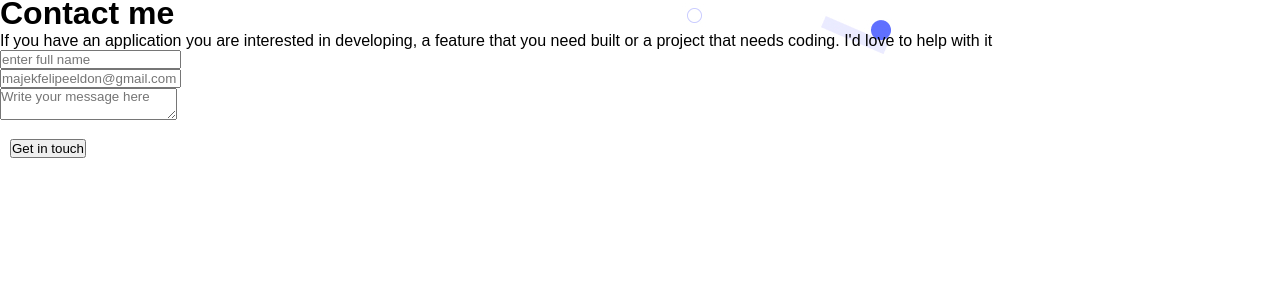
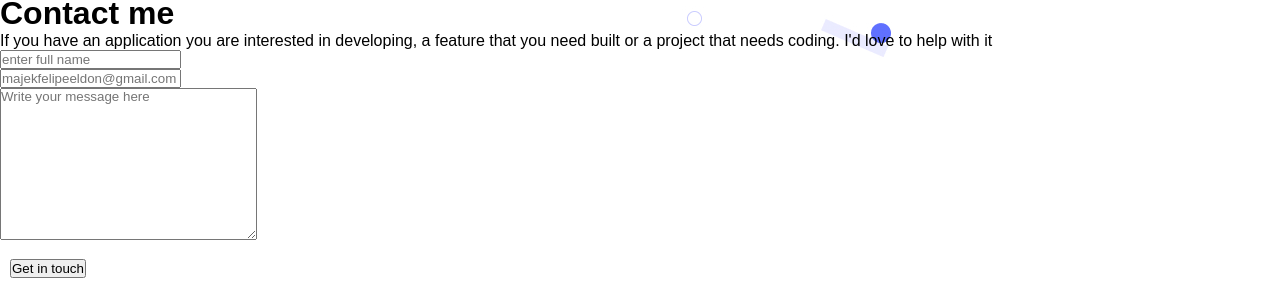
Before and after one commit to AyomipoMajek/My-Portfolio, a website: page index.html in a window 1280 px wide. Shown: the part 535-828 px from the top of the page. Before the commit the page ends 800 px from the top, so only its background shows below. Drawn offline with Linux system fonts and the light colour scheme.

Commit message:
Add cols and rows to texarea

```diff
--- a/index.html
+++ b/index.html
@@ -47,7 +47,7 @@
         <input type="email" id="mail" name="user_email" placeholder="majekfelipeeldon@gmail.com">
       </li>
       <label for="msg"></label>
-      <textarea id="msg" name="user_message" maxlength="500" placeholder="Write your message here"></textarea>
+      <textarea id="msg" name="user_message" maxlength="500" placeholder="Write your message here" cols="30" rows="10"></textarea>
       <li class="button">
         <button type="submit">Get in touch</button>
       </li>
```
